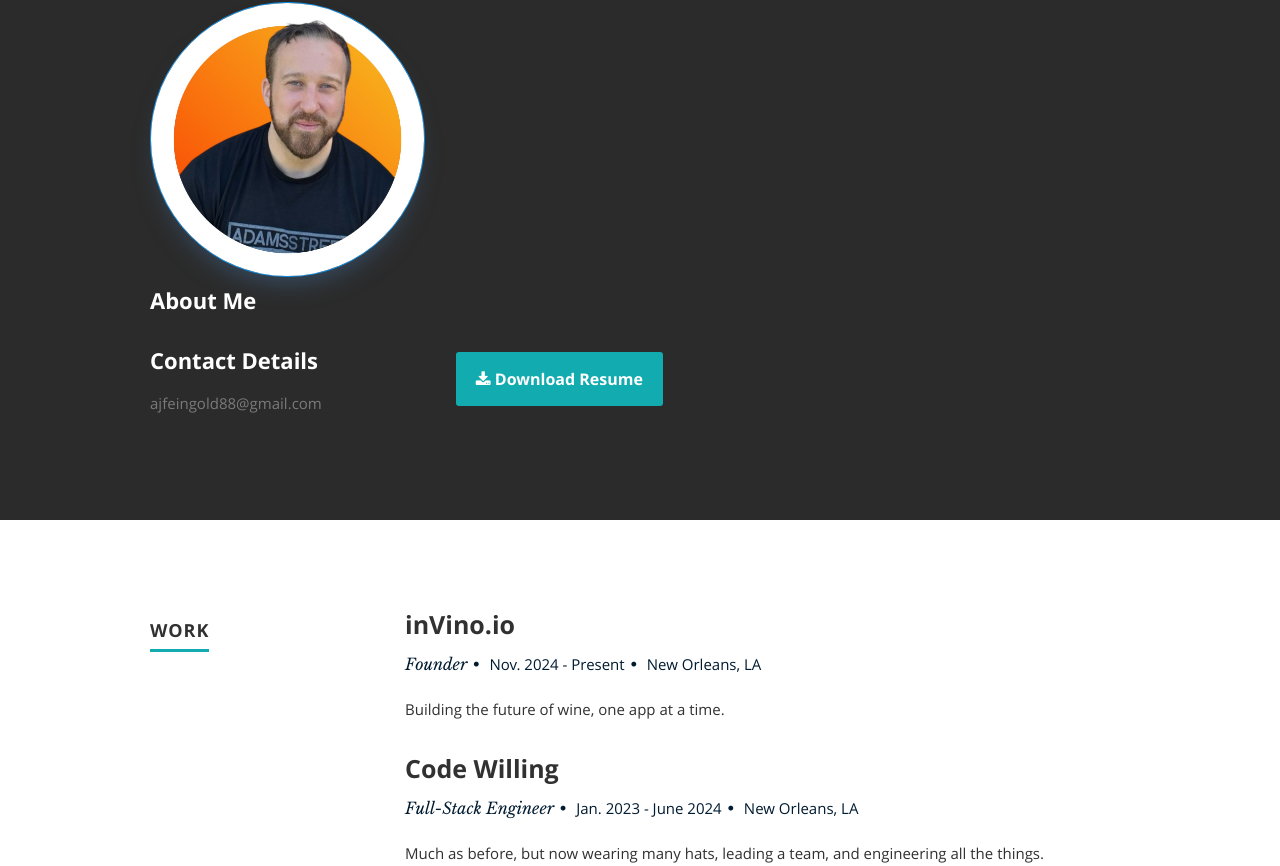
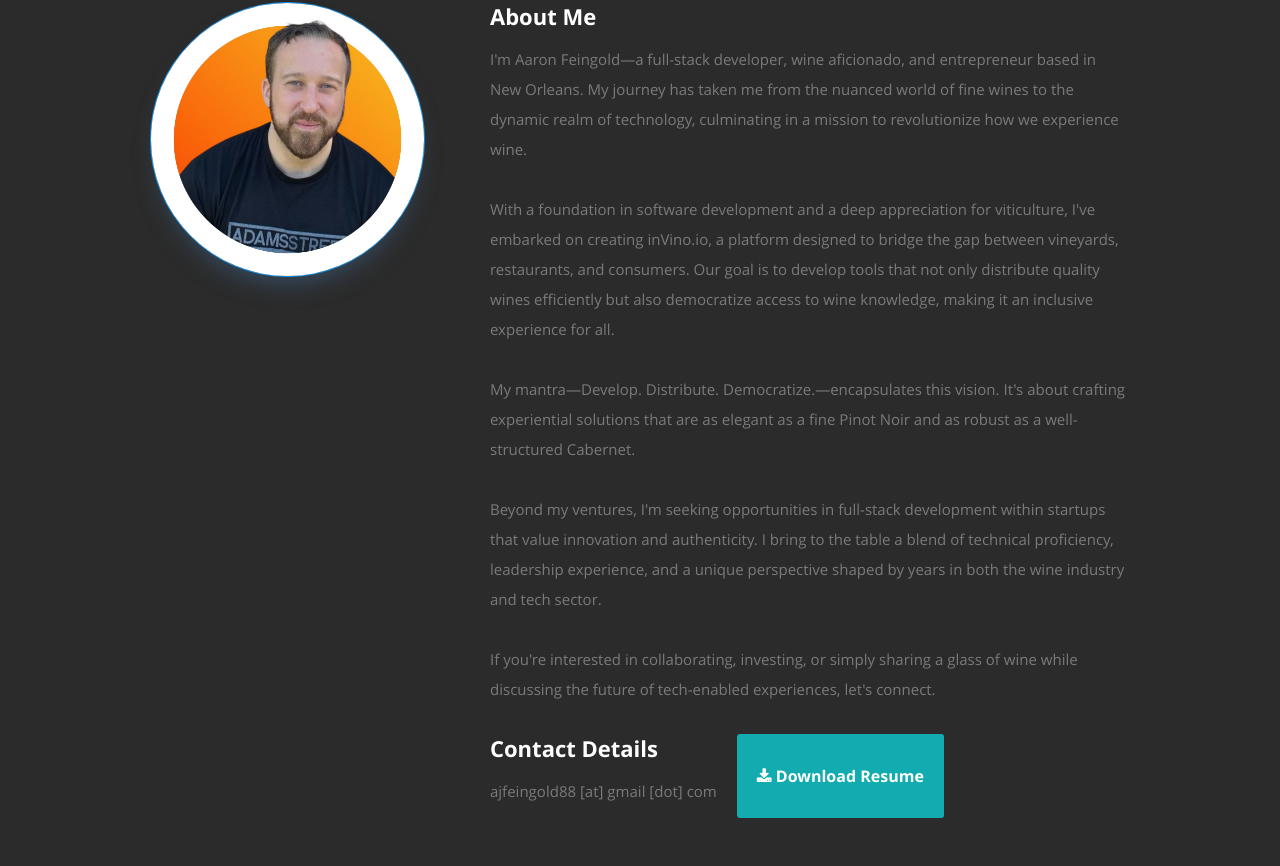
Before and after one commit to aaronfeingold/ajf-portfolio, a React (Create React App) app: page / in a window 1280 px wide. Shown: the part 894-1760 px from the top of the page. Built offline with nearby package versions, Linux system fonts and the light colour scheme.

Commit message:
refactor(About.js with data and some css): my about is more robust now

```diff
--- a/public/css/default.css
+++ b/public/css/default.css
@@ -1229,3 +1229,62 @@ properly.
     margin-right: auto !important;
     text-align: center !important;
 }
+
+.about-wrapper {
+    display: flex;
+    flex-wrap: wrap;
+    align-items: flex-start;
+    margin-bottom: 40px;
+}
+
+.about-image {
+    text-align: center;
+}
+
+.about-image .profile-pic {
+    border-radius: 50%;
+    max-width: 200px;
+    margin: 0 auto;
+    display: block;
+}
+
+.about-text {
+    padding: 0 20px;
+}
+
+.about-buttons {
+    display: flex;
+    gap: 20px;
+    margin-top: 20px;
+}
+
+.about-buttons .button {
+    background-color: #11abb0;
+    color: white;
+    padding: 12px 24px;
+    text-decoration: none;
+    font-weight: bold;
+    border-radius: 4px;
+    transition: background 0.2s;
+}
+
+.about-buttons .button:hover {
+    background-color: #0e8e93;
+}
+
+@media only screen and (max-width: 768px) {
+    .about-wrapper {
+        flex-direction: column;
+        align-items: center;
+        text-align: center;
+    }
+
+    .about-text {
+        padding: 0;
+    }
+
+    .about-buttons {
+        flex-direction: column;
+        align-items: center;
+    }
+}
--- a/public/resumeData.json
+++ b/public/resumeData.json
@@ -4,7 +4,7 @@
         "occupation": "Software Developer",
         "description": "software developer, sommelier, and entrepreneur",
         "image": "profile-image.jpg",
-        "bio": "",
+        "bio": "I'm Aaron Feingold—a full-stack developer, wine aficionado, and entrepreneur based in New Orleans. My journey has taken me from the nuanced world of fine wines to the dynamic realm of technology, culminating in a mission to revolutionize how we experience wine.\n\nWith a foundation in software development and a deep appreciation for viticulture, I've embarked on creating inVino.io, a platform designed to bridge the gap between vineyards, restaurants, and consumers. Our goal is to develop tools that not only distribute quality wines efficiently but also democratize access to wine knowledge, making it an inclusive experience for all.\n\nMy mantra—Develop. Distribute. Democratize.—encapsulates this vision. It's about crafting experiential solutions that are as elegant as a fine Pinot Noir and as robust as a well-structured Cabernet.\n\nBeyond my ventures, I'm seeking opportunities in full-stack development within startups that value innovation and authenticity. I bring to the table a blend of technical proficiency, leadership experience, and a unique perspective shaped by years in both the wine industry and tech sector.\n\nIf you're interested in collaborating, investing, or simply sharing a glass of wine while discussing the future of tech-enabled experiences, let's connect.",
         "contactmessage": "Here is where you should write your message to readers to have them get in contact with you.",
         "email": "ajfeingold88@gmail.com",
         "phone": "555-555-5555",
@@ -184,10 +184,14 @@
                 "techStack": [
                     "Next.js",
                     "TailwindCSS",
-                    "FastAPI",
+                    "ExpressAPI",
                     "MongoDB",
-                    "AWS",
-                    "Docker"
+                    "Docker",
+                    "AWS Lambda",
+                    "AWS S3",
+                    "AWS SNS",
+                    "AWS SQS",
+                    "AWS CloudWatch"
                 ],
                 "blogUrl": "https://medium.com/@aaronfeingold/sip-sommelier-in-pocket",
                 "businessIdea": "The wine service industry faces significant challenges in training and retaining knowledgeable staff. SIP addresses this by providing an accessible, comprehensive wine knowledge platform that can be used by any restaurant staff member. The business model includes subscription-based access for restaurants, with tiered pricing based on the size of the establishment and the level of features required. Future expansion plans include integration with POS systems, wine inventory management, and direct-to-consumer features."
@@ -200,15 +204,25 @@
                 "url": "https://ajf-live-re-wire.com",
                 "description": "Live-re-Wire is a community-driven platform that connects local artists, venues, and music enthusiasts in New Orleans. It serves as a comprehensive calendar and networking tool for the local music scene.",
                 "techStack": [
-                    "React",
+                    "Next,js",
+                    "Prisma",
+                    "Supabase",
+                    "TailwindCSS",
                     "Python3.11",
                     "Google Maps API",
+                    "FastAPI",
                     "ChatGPT",
                     "Scrapy",
                     "Docker",
-                    "Bootstrap-UI"
+                    "NeonDB",
+                    "PostgreSQL",
+                    "AWS Lambda",
+                    "AWS S3",
+                    "AWS SNS",
+                    "AWS SQS",
+                    "AWS CloudWatch"
                 ],
-                "blogUrl": "https://medium.com/@aaronfeingold/live-re-wire",
+                "blogUrl": "https://medium.com/@aaronfeingold/live-re- wire",
                 "businessIdea": "The New Orleans music scene is vibrant but fragmented, with artists and venues struggling to connect effectively. Live-re-Wire aims to solve this by creating a centralized platform for event discovery and artist promotion. The business model includes premium listings for venues, ticketing integration, and sponsored content opportunities. Future plans include expanding to other music-centric cities and adding features for virtual events and live streaming."
             }
         ]
--- a/src/Components/About.js
+++ b/src/Components/About.js
@@ -8,31 +8,27 @@ const About = ({ data }) => {
 
     return (
         <section id="about">
-            <div className="row">
-                <div className="column centered">
+            <div className="about-wrapper row">
+                <div className="column four">
                     <img
                         className="profile-pic"
                         src={profilepic}
                         alt="Aaron Feingold Profile Pic"
                     />
                 </div>
-            </div>
-            <div className="row">
-                <div className="nine columns main-col">
+
+                <div className="about-text column eight">
                     <h2>About Me</h2>
-                    <p>{bio}</p>
-                    <div className="row">
-                        <div className="columns contact-details">
+                    {bio &&
+                        bio
+                            .split('\n\n')
+                            .map((paragraph, i) => <p key={i}>{paragraph}</p>)}
+                    <div className="about-buttons">
+                        <p className="address">
                             <h2>Contact Details</h2>
-                            <p className="address">
-                                <span>{email}</span>
-                            </p>
-                        </div>
-                        <div className="columns download">
-                            <p>
-                                <ResumeDownload />
-                            </p>
-                        </div>
+                            <span>ajfeingold88 [at] gmail [dot] com</span>
+                        </p>
+                        <ResumeDownload />
                     </div>
                 </div>
             </div>
```
